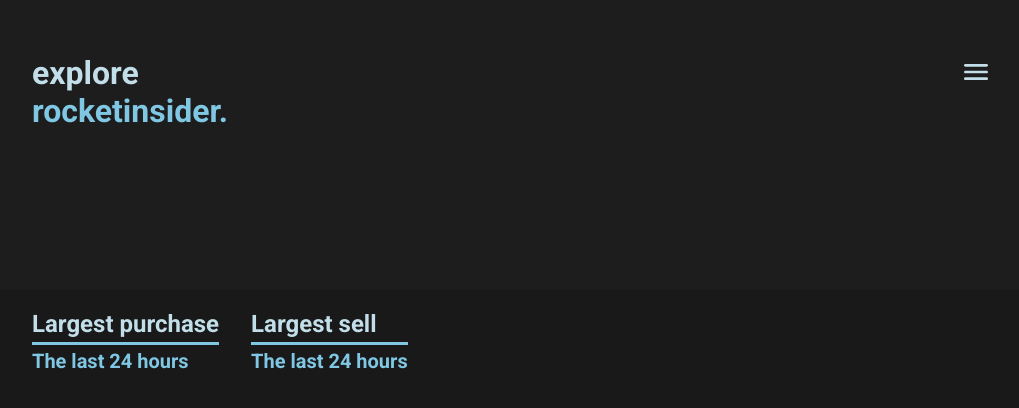
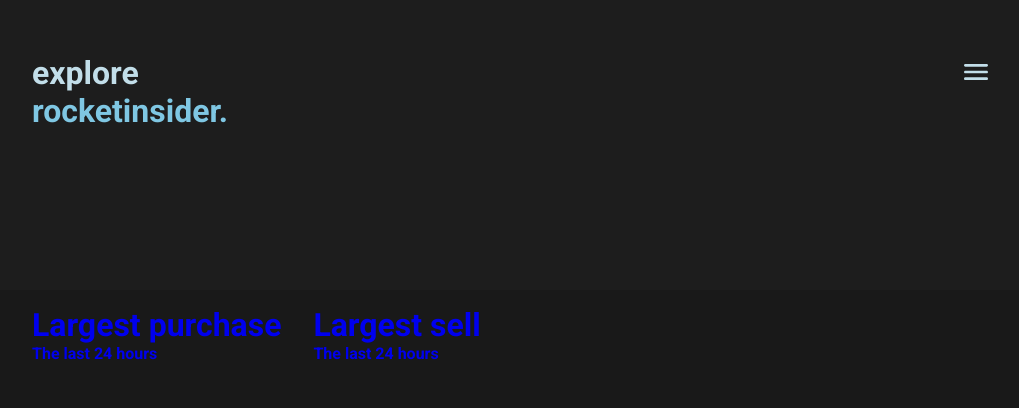
Before and after one commit to jolley34/rocketinsider, a React (Create React App) app: page / in a window 1280 px wide. Shown: the part 106-514 px from the top of the page, without its empty margins (128-1147 px from the left). Built offline with nearby package versions, Linux system fonts and the light colour scheme; no server answers.

Commit message:
fixat en navbar context till att få isselceted osv

```diff
--- a/src/App.tsx
+++ b/src/App.tsx
@@ -1,6 +1,7 @@
 import React from "react";
 import { Outlet } from "react-router-dom";
 import styled from "styled-components";
+import NavbarContextProvider from "./Contexts/NavbarContext";
 
 const Root = styled.div`
   width: 100vw;
@@ -12,7 +13,9 @@
   return (
     <>
       <Root>
-        <Outlet />
+        <NavbarContextProvider>
+          <Outlet />
+        </NavbarContextProvider>
       </Root>
     </>
   );
--- /dev/null
+++ b/src/Contexts/NavbarContext.tsx
@@ -0,0 +1,24 @@
+import { PropsWithChildren, createContext, useContext, useState } from "react";
+
+interface NavbarContextType {
+  selectedNavItem: string | null;
+  setSelectedNavItem: (value: string | null) => void;
+}
+
+const NavbarContext = createContext<NavbarContextType>({
+  selectedNavItem: null,
+  setSelectedNavItem: () => {},
+});
+
+function NavbarContextProvider(props: PropsWithChildren<{}>) {
+  const [selectedNavItem, setSelectedNavItem] = useState<string | null>(null);
+
+  return (
+    <NavbarContext.Provider value={{ selectedNavItem, setSelectedNavItem }}>
+      {props.children}
+    </NavbarContext.Provider>
+  );
+}
+
+export const useNavbar = () => useContext(NavbarContext);
+export default NavbarContextProvider;
--- a/src/components/NavbarHome.tsx
+++ b/src/components/NavbarHome.tsx
@@ -1,6 +1,10 @@
-import React from "react";
 import { Link } from "react-router-dom";
 import styled from "styled-components";
+import { useNavbar } from "../Contexts/NavbarContext";
+
+type listItemProp = {
+  isSelected: boolean;
+};
 
 const Flex = styled.div`
   display: flex;
@@ -10,18 +14,24 @@
 const NavbarContainer = styled.ul`
   display: flex;
   gap: 2rem;
-  padding-inline: 10rem;
+  padding: 0rem 10rem;
+`;
+
+const ListItemContainer = styled.div<listItemProp>`
+  cursor: pointer;
+  &:hover {
+    color: #7fc7e3;
+  }
 `;
 
 const ListItem = styled.li`
-  font-size: 1.5rem;
+  font-size: 2rem;
   font-weight: 700;
-  color: #c2dee9;
-  border-bottom: solid 3px #7fc7e3;
   margin-top: 1rem;
-  padding-bottom: 0.25rem;
-  padding-top: 0.25rem;
-  cursor: pointer;
+`;
+
+const StyledLink = styled(Link)`
+  text-decoration: none;
 `;
 
 const ListItemSub = styled(ListItem)`
@@ -29,24 +39,39 @@
   margin-top: 0rem;
   text-align: left;
   font-weight: 700;
-  color: #7fc7e3;
-  font-size: 1.25rem;
+  font-size: 1rem;
 `;
 
 function NavbarHome() {
+  const { selectedNavItem, setSelectedNavItem } = useNavbar();
+
+  const handleSelect = (navItem: string) => {
+    setSelectedNavItem(navItem);
+  };
+
   return (
     <NavbarContainer>
       <Flex>
-        <Link to="/transactions?type=purchase">
-          <ListItem>Largest purchase</ListItem>
-          <ListItemSub>The last 24 hours</ListItemSub>
-        </Link>
+        <StyledLink to="/transactions?type=purchase">
+          <ListItemContainer
+            isSelected={selectedNavItem === "/transactions?type=purchase"}
+            onClick={() => handleSelect("/transactions?type=purchase")}
+          >
+            <ListItem>Largest purchase</ListItem>
+            <ListItemSub>The last 24 hours</ListItemSub>
+          </ListItemContainer>
+        </StyledLink>
       </Flex>
       <Flex>
-        <Link to="/transactions?type=sell">
-          <ListItem>Largest sell</ListItem>
-          <ListItemSub>The last 24 hours</ListItemSub>
-        </Link>
+        <StyledLink to="/transactions?type=sell">
+          <ListItemContainer
+            isSelected={selectedNavItem === "/transactions?type=sell"}
+            onClick={() => handleSelect("/transactions?type=sell")}
+          >
+            <ListItem>Largest sell</ListItem>
+            <ListItemSub>The last 24 hours</ListItemSub>
+          </ListItemContainer>
+        </StyledLink>
       </Flex>
     </NavbarContainer>
   );
--- a/src/components/NavbarTransaction.tsx
+++ b/src/components/NavbarTransaction.tsx
@@ -1,5 +1,10 @@
 import { Link } from "react-router-dom";
 import styled from "styled-components";
+import { useNavbar } from "../Contexts/NavbarContext";
+
+type listItemProp = {
+  isSelected: boolean;
+};
 
 const Flex = styled.div`
   display: flex;
@@ -11,36 +16,74 @@
   gap: 2rem;
 `;
 
-const ListItem = styled.li`
+const ListItem = styled.li<listItemProp>`
   font-size: 1rem;
   font-weight: 700;
-  color: #c2dee9;
+  color: ${({ isSelected }) => (isSelected ? "#7fc7e3" : "#c2dee9")};
   margin-top: 1rem;
-  cursor: pointer;
 `;
 
-const ListItemSub = styled(ListItem)`
+const ListItemContainer = styled.div<listItemProp>`
+  cursor: pointer;
+  &:hover {
+    color: #7fc7e3;
+  }
+`;
+
+const ListItemSub = styled.span<listItemProp>`
   border-bottom: none;
   margin-top: 0rem;
   text-align: left;
   font-weight: 700;
-  color: #7fc7e3;
+  color: ${({ isSelected }) => (isSelected ? "#7fc7e3" : "#c2dee9")};
   font-size: 0.6rem;
 `;
 
 function NavbarTransaction() {
+  const { selectedNavItem, setSelectedNavItem } = useNavbar();
+
+  const handleSelect = (navItem: string) => {
+    setSelectedNavItem(navItem);
+  };
+
   return (
     <NavbarContainer>
       <Flex>
         <Link to="/transactions?type=purchase">
-          <ListItem>Largest purchase</ListItem>
-          <ListItemSub>The last 24 hours</ListItemSub>
+          <ListItemContainer
+            isSelected={selectedNavItem === "/transactions?type=purchase"}
+            onClick={() => handleSelect("/transactions?type=purchase")}
+          >
+            <ListItem
+              isSelected={selectedNavItem === "/transactions?type=purchase"}
+            >
+              Largest purchase
+            </ListItem>
+            <ListItemSub
+              isSelected={selectedNavItem === "/transactions?type=purchase"}
+            >
+              The last 24 hours
+            </ListItemSub>
+          </ListItemContainer>
         </Link>
       </Flex>
       <Flex>
         <Link to="/transactions?type=sell">
-          <ListItem>Largest sell</ListItem>
-          <ListItemSub>The last 24 hours</ListItemSub>
+          <ListItemContainer
+            isSelected={selectedNavItem === "/transactions?type=sell"}
+            onClick={() => handleSelect("/transactions?type=sell")}
+          >
+            <ListItem
+              isSelected={selectedNavItem === "/transactions?type=sell"}
+            >
+              Largest sell
+            </ListItem>
+            <ListItemSub
+              isSelected={selectedNavItem === "/transactions?type=sell"}
+            >
+              The last 24 hours
+            </ListItemSub>
+          </ListItemContainer>
         </Link>
       </Flex>
     </NavbarContainer>
```
